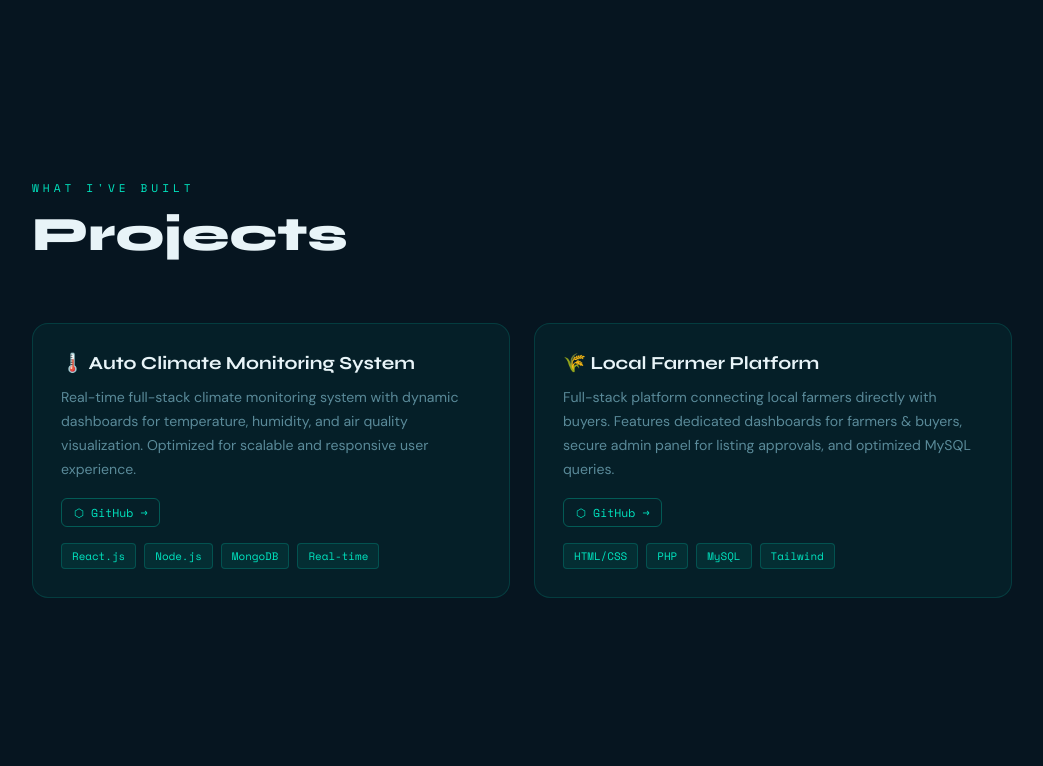
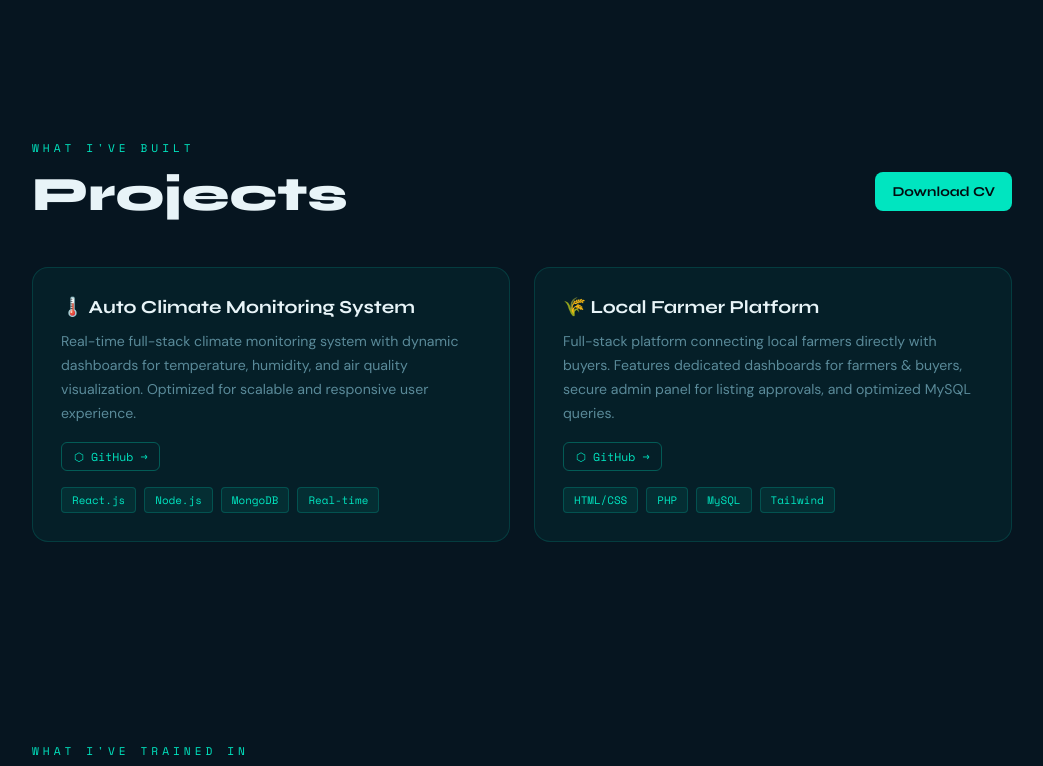
Before and after one commit to mayankumar1234/portfolio, a plain HTML site: page index.html in a window 1280 px wide. Shown: the part 1240-2006 px from the top of the page, without its empty margins (118-1161 px from the left). Drawn offline with nearby package versions, Linux system fonts and the light colour scheme.

Commit message:
Add files via upload

```diff
--- a/index.html
+++ b/index.html
@@ -43,7 +43,10 @@
   section { position: relative; z-index: 1; }
   .section-inner { max-width: 1100px; margin: 0 auto; padding: 100px 60px; }
   .section-label { font-family: 'Space Mono', monospace; font-size: 0.7rem; letter-spacing: 4px; color: var(--cyan); text-transform: uppercase; margin-bottom: 10px; }
-  .section-title { font-family: 'Syne', sans-serif; font-size: clamp(2rem, 4vw, 3rem); font-weight: 800; margin-bottom: 60px; }
+  .section-title { font-family: 'Syne', sans-serif; font-size: clamp(2rem, 4vw, 3rem); font-weight: 800; margin-bottom: 20px; }
+  .section-heading { display: flex; align-items: center; justify-content: space-between; gap: 20px; margin-bottom: 24px; }
+  .download-cv { text-decoration: none; font-family: 'Syne', sans-serif; font-weight: 700; font-size: 0.85rem; color: var(--bg); background: var(--cyan); border-radius: 8px; padding: 10px 16px; border: 1px solid transparent; transition: transform 0.2s, opacity 0.2s; }
+  .download-cv:hover { opacity: 0.9; transform: translateY(-2px); }
 
   /* HERO */
   #home { min-height: 100vh; display: flex; align-items: center; padding: 120px 60px 60px; }
@@ -251,8 +254,13 @@
 <!-- PROJECTS -->
 <section id="projects" style="background:var(--surface)">
   <div class="section-inner">
-    <p class="section-label fade-in">What I've built</p>
-    <h2 class="section-title fade-in">Projects</h2>
+    <div class="section-heading fade-in">
+      <div>
+        <p class="section-label">What I've built</p>
+        <h2 class="section-title">Projects</h2>
+      </div>
+      <a href="https://drive.google.com/file/d/1I1ZPmxaknlKrwxUldtA7cyqtenw3EOa4/view" target="_blank" class="download-cv" download>Download CV</a>
+    </div>
     <div class="projects-grid">
       <div class="project-card fade-in">
         <div class="project-title">🌡️ Auto Climate Monitoring System</div>
```
